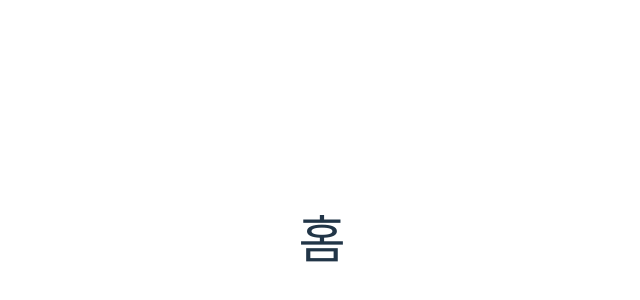
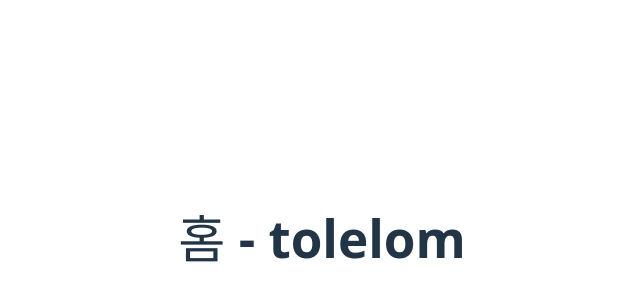
Before and after one commit to tolelom/tolelog, a React (Vite) app: page / in a window 1280 px wide. Shown: the part 162-462 px from the top of the page, without its empty margins (318-958 px from the left). Built offline with nearby package versions, Linux system fonts and the light colour scheme.

Commit message:
CI/CD 세팅 중

```diff
--- a/src/pages/HomePage.jsx
+++ b/src/pages/HomePage.jsx
@@ -1,3 +1,3 @@
 export default function HomePage() {
-    return <h1>홈</h1>;
+    return <h1>홈 - tolelom</h1>;
 }
```
